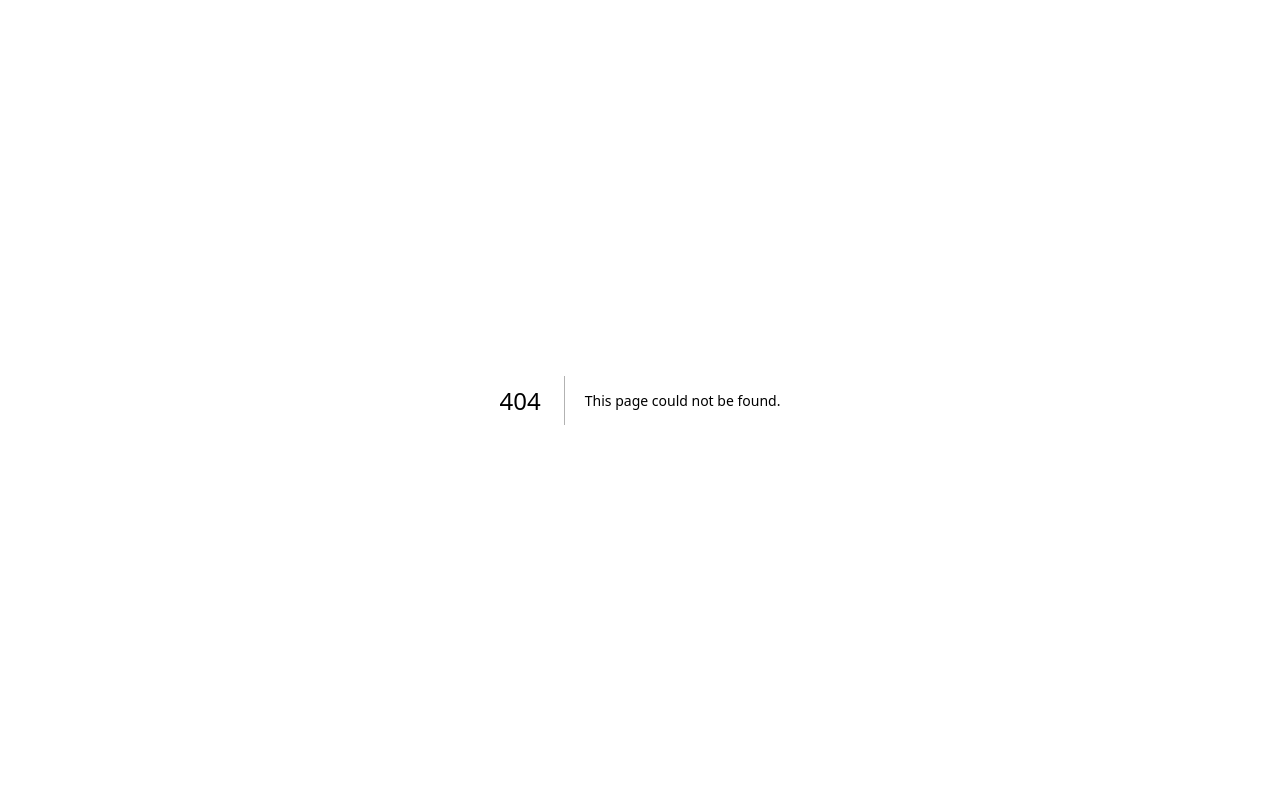
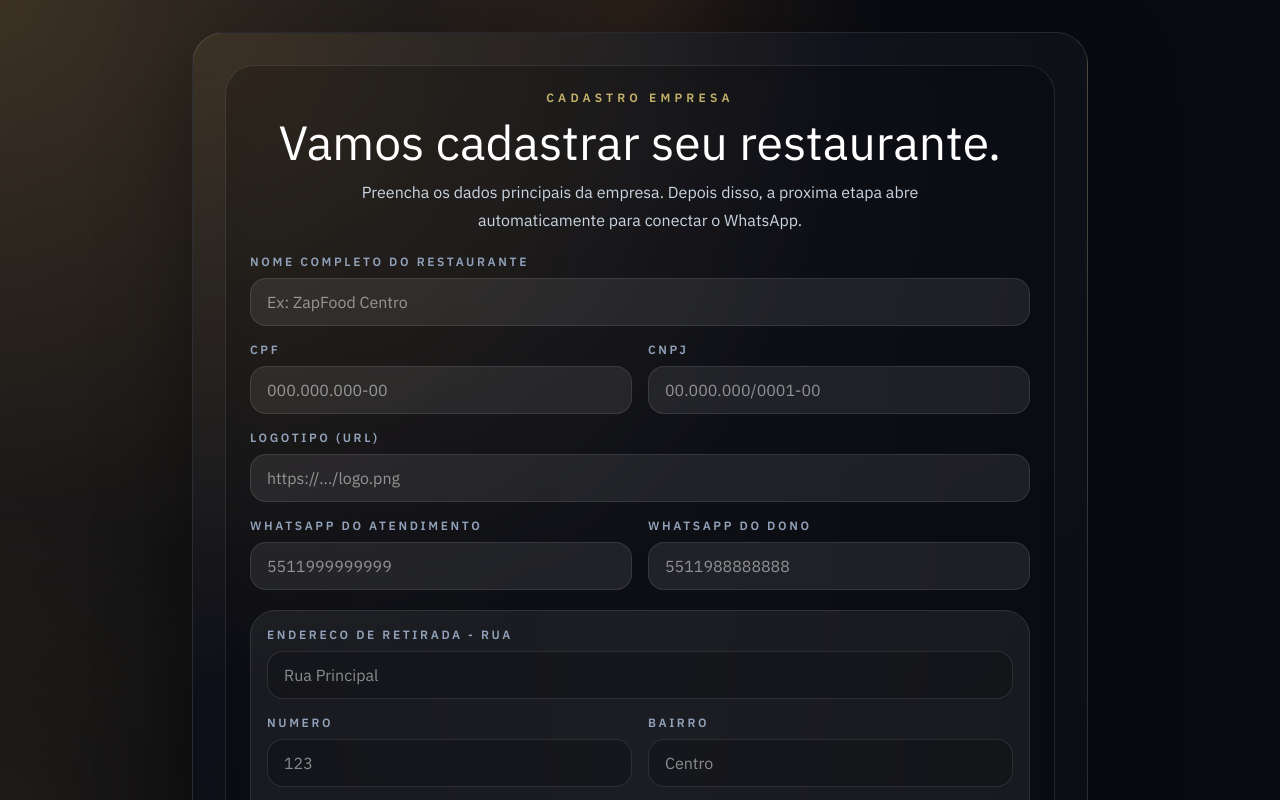
Before and after one commit to EduardoDXCosta/zappop, a Next.js app: page /onboarding in a window 1280 px wide. Before the commit this address had no page. Shown: the top 800 px of the page. Built offline with nearby package versions, Linux system fonts and the light colour scheme; no server answers.

Commit message:
fix: separate onboarding page at /onboarding so login link works correctly

```diff
--- a/src/app/login/page.tsx
+++ b/src/app/login/page.tsx
@@ -110,7 +110,7 @@ export default function LoginPage() {
 
         <p className="mt-4 text-center text-sm text-slate-500">
           Primeiro acesso?{' '}
-          <Link href="/" className="text-amber-400 hover:underline">
+          <Link href="/onboarding" className="text-amber-400 hover:underline">
             Cadastre seu restaurante
           </Link>
         </p>
--- /dev/null
+++ b/src/app/onboarding/page.tsx
@@ -0,0 +1,22 @@
+import { cookies } from 'next/headers';
+import { redirect } from 'next/navigation';
+import { CompanyOnboarding } from '@/app/_components/company-onboarding';
+
+export const dynamic = 'force-dynamic';
+
+export default async function OnboardingPage() {
+    const cookieStore = await cookies();
+    const sessionToken = cookieStore.get('session_token')?.value;
+    if (sessionToken) {
+        redirect('/dashboard');
+    }
+
+    return (
+        <main className="relative flex-1 overflow-hidden">
+            <div className="pointer-events-none absolute inset-0 bg-[radial-gradient(circle_at_top_left,_rgba(255,188,89,0.18),_transparent_26%),radial-gradient(circle_at_bottom_right,_rgba(232,115,42,0.16),_transparent_22%)]" />
+            <div className="relative z-10 mx-auto flex min-h-screen w-full max-w-6xl flex-col justify-center px-4 py-8 sm:px-6 lg:px-8">
+                <CompanyOnboarding initialTenant={null} />
+            </div>
+        </main>
+    );
+}
```
